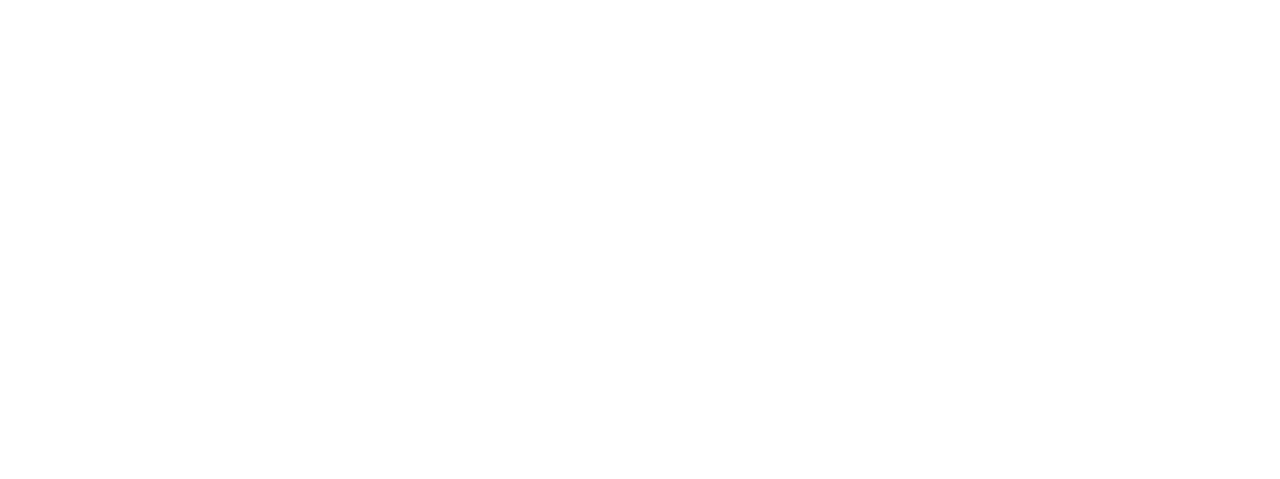
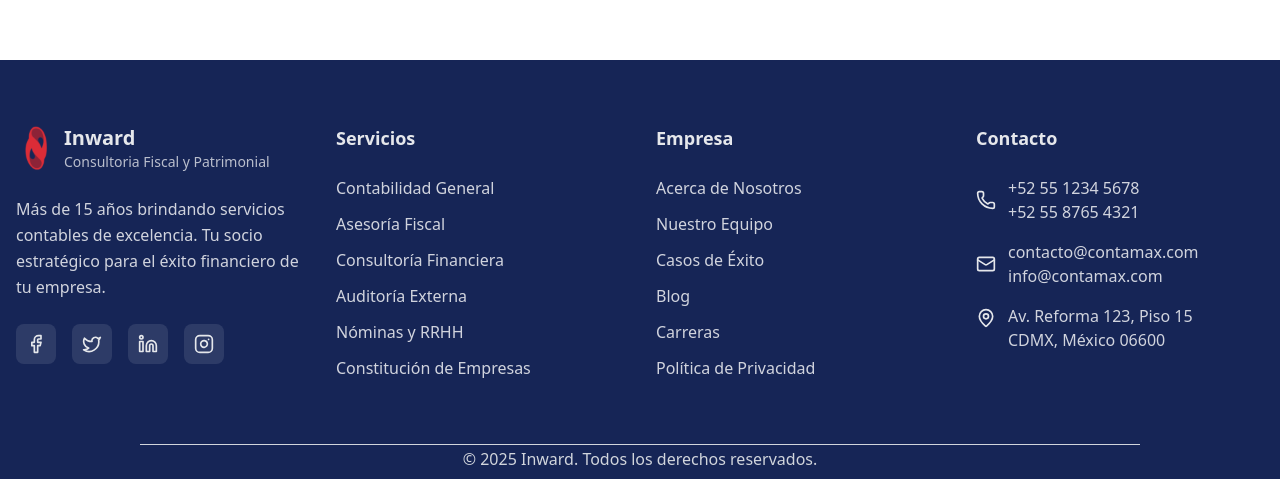
Before and after one commit to Jlozoya1/INWARD, a React (Vite) app: page / in a window 1280 px wide. Shown: the part 885-1364 px from the top of the page. Before the commit the page ends 945 px from the top, so only its background shows below. Built offline with nearby package versions, Linux system fonts and the light colour scheme.

Commit message:
footer component

```diff
--- a/src/Home.tsx
+++ b/src/Home.tsx
@@ -1,5 +1,5 @@
 import Header from './components/header'
-
+import Footer from './components/footer'
 export default function Home(){
   return(
     <>
@@ -7,6 +7,7 @@
       <div className='h-220 flex justify-center'>
         hola
       </div>
+      <Footer/>
     </>
   )
 }
--- /dev/null
+++ b/src/components/footer.tsx
@@ -0,0 +1,123 @@
+import {
+  Facebook,
+  Twitter,
+  Linkedin,
+  Instagram,
+  Phone,
+  Mail,
+  MapPin,
+  ArrowUp
+} from "lucide-react";
+import inwardLogo from '../assets/inwardLogo.svg'
+
+export default function Footer(){
+  return(
+    <>
+      <div className="bg-blue-950 justify-center block">
+
+        <div className="relative container mx-auto px-4 py-16">
+        <div className="grid lg:grid-cols-4 md:grid-cols-2 gap-8">
+          {/* Company info */}
+          <div className="space-y-6">
+            <div className="flex items-center space-x-2">
+              <div className="w-10 h-10 bg-gradient-primary rounded-full flex items-center justify-center">
+                {/* <span className="text-white font-bold text-lg">CA</span> */}
+                <img src={inwardLogo} alt="" />
+              </div>
+              <div>
+                <h3 className="text-xl font-bold text-gray-200">Inward</h3>
+                <p className="text-sm text-white/70">Consultoria Fiscal y Patrimonial</p>
+              </div>
+            </div>
+
+            <p className="text-white/80 leading-relaxed">
+              Más de 15 años brindando servicios contables de excelencia.
+              Tu socio estratégico para el éxito financiero de tu empresa.
+            </p>
+
+            <div className="flex space-x-4">
+              <a href="#" className="w-10 h-10 bg-white/10 hover:bg-primary rounded-lg flex items-center justify-center transition-colors">
+                <Facebook className="w-5 h-5 text-gray-200" />
+              </a>
+              <a href="#" className="w-10 h-10 bg-white/10 hover:bg-primary rounded-lg flex items-center justify-center transition-colors">
+                <Twitter className="w-5 h-5 text-gray-200" />
+              </a>
+              <a href="#" className="w-10 h-10 bg-white/10 hover:bg-primary rounded-lg flex items-center justify-center transition-colors">
+                <Linkedin className="w-5 h-5 text-gray-200" />
+              </a>
+              <a href="#" className="w-10 h-10 bg-white/10 hover:bg-primary rounded-lg flex items-center justify-center transition-colors">
+                <Instagram className="w-5 h-5 text-gray-200" />
+              </a>
+            </div>
+          </div>
+
+          {/* Services */}
+          <div className="space-y-6">
+            <h4 className="text-lg font-semibold text-gray-200">Servicios</h4>
+            <ul className="space-y-3">
+              <li><a href="#" className="text-white/80 hover:text-white transition-colors">Contabilidad General</a></li>
+              <li><a href="#" className="text-white/80 hover:text-white transition-colors">Asesoría Fiscal</a></li>
+              <li><a href="#" className="text-white/80 hover:text-white transition-colors">Consultoría Financiera</a></li>
+              <li><a href="#" className="text-white/80 hover:text-white transition-colors">Auditoría Externa</a></li>
+              <li><a href="#" className="text-white/80 hover:text-white transition-colors">Nóminas y RRHH</a></li>
+              <li><a href="#" className="text-white/80 hover:text-white transition-colors">Constitución de Empresas</a></li>
+            </ul>
+          </div>
+
+          {/* Company */}
+          <div className="space-y-6">
+            <h4 className="text-lg font-semibold text-gray-200">Empresa</h4>
+            <ul className="space-y-3">
+              <li><a href="#nosotros" className="text-white/80 hover:text-white transition-colors">Acerca de Nosotros</a></li>
+              <li><a href="#" className="text-white/80 hover:text-white transition-colors">Nuestro Equipo</a></li>
+              <li><a href="#" className="text-white/80 hover:text-white transition-colors">Casos de Éxito</a></li>
+              <li><a href="#" className="text-white/80 hover:text-white transition-colors">Blog</a></li>
+              <li><a href="#" className="text-white/80 hover:text-white transition-colors">Carreras</a></li>
+              <li><a href="#" className="text-white/80 hover:text-white transition-colors">Política de Privacidad</a></li>
+            </ul>
+          </div>
+
+          {/* Contact */}
+          <div className="space-y-6">
+            <h4 className="text-lg font-semibold text-gray-200">Contacto</h4>
+            <div className="space-y-4">
+              <div className="flex items-center space-x-3">
+                <Phone className="w-5 h-5 text-primary flex-shrink-0 text-gray-200" />
+                <div>
+                  <p className="text-white/80">+52 55 1234 5678</p>
+                  <p className="text-white/80">+52 55 8765 4321</p>
+                </div>
+              </div>
+
+              <div className="flex items-center space-x-3">
+                <Mail className="w-5 h-5 text-primary flex-shrink-0 text-gray-200" />
+                <div>
+                  <p className="text-white/80">contacto@contamax.com</p>
+                  <p className="text-white/80">info@contamax.com</p>
+                </div>
+              </div>
+
+              <div className="flex items-start space-x-3">
+                <MapPin className="w-5 h-5 text-primary flex-shrink-0 mt-1 text-gray-200" />
+                <div>
+                  <p className="text-white/80">Av. Reforma 123, Piso 15</p>
+                  <p className="text-white/80">CDMX, México 06600</p>
+                </div>
+              </div>
+            </div>
+          </div>
+        </div>
+        </div>
+
+        <div className="flex justify-center mb-0.5">
+          <div className="h-px bg-gray-300 w-250"></div>
+        </div>
+
+        <div className="flex justify-center">
+          <p className="text-gray-300 mb-2">© 2025 Inward. Todos los derechos reservados.</p>
+        </div>
+
+      </div>
+    </>
+  )
+}
```
